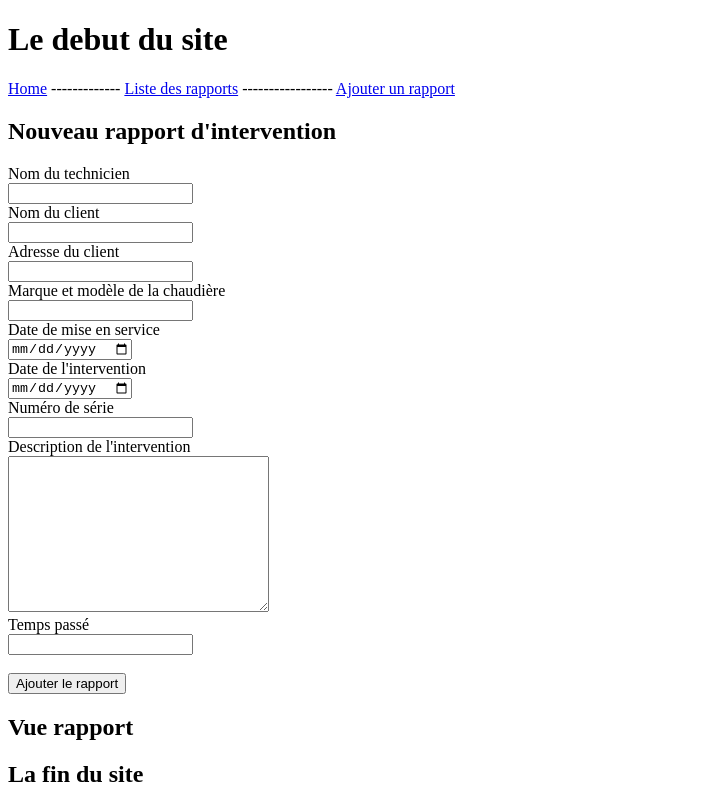
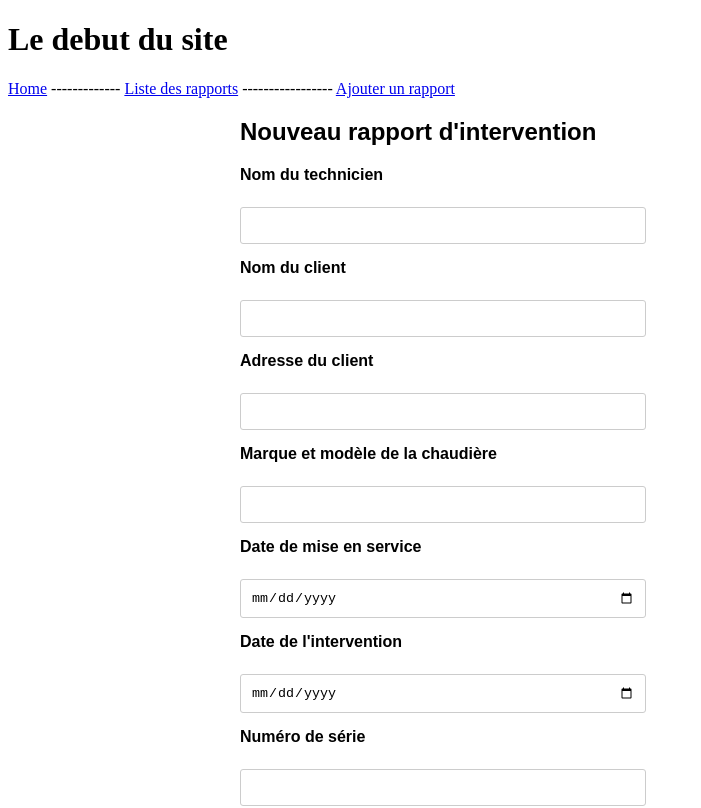
Before and after one commit to EduardoXav/Projet-Angular, an Angular app in the folder AnguRapport/: page /AddRapport in a window 1280 px wide. Shown: the top 808 px of the page, without its empty margins (0-701 px from the left). Built offline with nearby package versions, Linux system fonts and the light colour scheme.

Commit message:
Fin du développement du site et début SCSS

```diff
--- a/AnguRapport/src/app/app.module.ts
+++ b/AnguRapport/src/app/app.module.ts
@@ -10,6 +10,7 @@ import { NewRapportComponent } from './new-rapport/new-rapport.component';
 import { RapportComponent } from './rapport/rapport.component';
 import { ListRapportComponent } from './list-rapport/list-rapport.component';
 import { HomeComponent } from './home/home.component';
+import { HttpClientModule } from '@angular/common/http';
 
 @NgModule({
   declarations: [
@@ -23,6 +24,7 @@ import { HomeComponent } from './home/home.component';
   ],
   imports: [
     ReactiveFormsModule,
+    HttpClientModule,
     BrowserModule,
     AppRoutingModule
   ],
--- a/AnguRapport/src/app/home/home.component.ts
+++ b/AnguRapport/src/app/home/home.component.ts
@@ -11,6 +11,6 @@ export class HomeComponent {
   constructor(private router: Router) { }
 
   goToReleves() {
-    this.router.navigateByUrl('/rapports');
+    this.router.navigateByUrl('/releves');
   }
 }
--- a/AnguRapport/src/app/list-rapport/list-rapport.component.html
+++ b/AnguRapport/src/app/list-rapport/list-rapport.component.html
@@ -1,5 +1,5 @@
 <div class="list-rapport">
-    <ng-container *ngFor="let unRapport of listRapport">
+    <ng-container *ngFor="let unRapport of listRapport$ | async">
         <app-rapport [rapport]="unRapport"></app-rapport>
     </ng-container>
 </div>
--- a/AnguRapport/src/app/list-rapport/list-rapport.component.ts
+++ b/AnguRapport/src/app/list-rapport/list-rapport.component.ts
@@ -1,6 +1,7 @@
 import { Component, OnInit } from '@angular/core';
 import { RapportsService } from '../services/rapports.service';
 import { rapport } from '../models/rapport';
+import { Observable } from 'rxjs';
 
 @Component({
   selector: 'app-list-rapport',
@@ -9,12 +10,12 @@ import { rapport } from '../models/rapport';
 })
 export class ListRapportComponent implements OnInit{
 
-  listRapport!: rapport[];
+  listRapport$!: Observable<rapport[]>;
 
   constructor(private myRapportsService: RapportsService) { }
 
   ngOnInit(): void {
-    this.listRapport = this.myRapportsService.getRapports();
+    this.listRapport$ = this.myRapportsService.getAllRapports();
   }
 
 }
--- a/AnguRapport/src/app/new-rapport/new-rapport.component.html
+++ b/AnguRapport/src/app/new-rapport/new-rapport.component.html
@@ -41,7 +41,7 @@
                 <input type="number" name="tempsPasse" id="tempsPasse" formControlName="tempsPasse">
             </div>
             <br>
-            <button type="submit">Ajouter le rapport</button>
+            <button type="submit" (click)="onSubmitForm()">Ajouter le rapport</button>
         </form>
     </section>
     <section class="vueForm">
--- a/AnguRapport/src/app/new-rapport/new-rapport.component.scss
+++ b/AnguRapport/src/app/new-rapport/new-rapport.component.scss
@@ -0,0 +1,84 @@
+.formRapport {
+    display: flex;
+    flex-wrap: wrap;
+    justify-content: space-between;
+    margin: 0 auto;
+    max-width: 800px;
+    padding: 20px;
+    font-family: sans-serif;
+
+    section {
+        flex-basis: 48%;
+        margin-bottom: 30px;
+
+        h2 {
+            margin-top: 0;
+        }
+
+        label {
+            display: block;
+            margin-bottom: 5px;
+            font-weight: bold;
+        }
+
+        input,
+        textarea {
+            width: 100%;
+            padding: 10px;
+            border: 1px solid #ccc;
+            border-radius: 3px;
+            margin-bottom: 15px;
+        }
+
+        button[type="submit"] {
+            background-color: #4CAF50;
+            border: none;
+            color: white;
+            padding: 10px;
+            text-align: center;
+            text-decoration: none;
+            display: inline-block;
+            font-size: 16px;
+            border-radius: 3px;
+            cursor: pointer;
+            transition: all 0.3s ease-in-out;
+
+            &:hover {
+                background-color: #3e8e41;
+            }
+        }
+    }
+
+    .vueForm {
+        flex-basis: 100%;
+
+        h2 {
+            margin-top: 0;
+        }
+
+        h3 {
+            text-transform: uppercase;
+            font-size: 1.5rem;
+            margin-top: 0;
+        }
+
+        p {
+            margin: 0;
+        }
+    }
+}
+
+.formRapport {
+    display: flex;
+    justify-content: space-between;
+    align-items: flex-start;
+
+    .subForm {
+        width: 45%;
+        margin-right: 5%;
+    }
+
+    .vueForm {
+        width: 50%;
+    }
+}
--- a/AnguRapport/src/app/new-rapport/new-rapport.component.ts
+++ b/AnguRapport/src/app/new-rapport/new-rapport.component.ts
@@ -2,7 +2,9 @@ import { Component, OnInit } from '@angular/core';
 import { FormGroup, Validators } from '@angular/forms';
 import { FormBuilder } from '@angular/forms';
 import { rapport } from '../models/rapport';
-import { Observable, map, pipe } from 'rxjs';
+import { Observable, map, pipe, tap } from 'rxjs';
+import { RapportsService } from '../services/rapports.service';
+import { Router } from '@angular/router';
 
 
 @Component({
@@ -15,14 +17,14 @@ export class NewRapportComponent implements OnInit {
 
   formulaire!: FormGroup;
 
-  constructor(private formBuilder: FormBuilder) { }
+  constructor(private formBuilder: FormBuilder, private rapportService:RapportsService, private router: Router) { }
 
   ngOnInit(): void {
 
     this.formulaire = this.formBuilder.group({
-      nomTechnicien: [null,[Validators.required, Validators.minLength(3)]],
-      nomClient: [null,[Validators.required, Validators.minLength(3)]],
-      adresseClient: [null,[Validators.required, Validators.minLength(3)]],
+      nomTechnicien: [null, [Validators.required, Validators.minLength(3)]],
+      nomClient: [null, [Validators.required, Validators.minLength(3)]],
+      adresseClient: [null, [Validators.required, Validators.minLength(3)]],
       marqueModeleChaudiere: [null, [Validators.required, Validators.minLength(3)]],
       dateMiseEnService: [null, [Validators.required, Validators.minLength(3)]],
       dateIntervention: [null, [Validators.required, Validators.minLength(3)]],
@@ -30,7 +32,7 @@ export class NewRapportComponent implements OnInit {
       descriptionIntervention: [null, [Validators.required, Validators.minLength(3)]],
       tempsPasse: [null, [Validators.required, Validators.minLength(1)]]
     }
-    ,{updateOn: 'blur'});
+      , { updateOn: 'blur' });
 
     this.currentRapport$ = this.formulaire.valueChanges.pipe(map(formValue => (
       {
@@ -48,4 +50,22 @@ export class NewRapportComponent implements OnInit {
     )));
   }
 
+  onSubmitForm() {
+    let newRapport: rapport = {
+      id: 0,
+      nomTechnicien: this.formulaire.get('nomTechnicien')?.value,
+      nomClient: this.formulaire.get('nomClient')?.value,
+      adresseClient: this.formulaire.get('adresseClient')?.value,
+      marqueModeleChaudiere: this.formulaire.get('marqueModeleChaudiere')?.value,
+      dateMiseEnService: this.formulaire.get('dateMiseEnService')?.value,
+      dateIntervention: this.formulaire.get('dateIntervention')?.value,
+      numeroSerie: this.formulaire.get('numeroSerie')?.value,
+      descriptionIntervention: this.formulaire.get('descriptionIntervention')?.value,
+      tempsPasse: this.formulaire.get('tempsPasse')?.value
+    };
+
+    this.rapportService.addRapport(newRapport).pipe(
+      tap(() => this.router.navigateByUrl('/releves'))
+    ).subscribe();
+  }
 }
--- a/AnguRapport/src/app/rapport/rapport.component.scss
+++ b/AnguRapport/src/app/rapport/rapport.component.scss
@@ -0,0 +1,44 @@
+.rapport-card {
+    background-color: #f2f2f2;
+    border: 1px solid #ccc;
+    border-radius: 5px;
+    padding: 20px;
+    margin-bottom: 20px;
+
+    h3 {
+        font-size: 24px;
+        margin-top: 0;
+        text-transform: uppercase;
+    }
+
+    p {
+        font-size: 18px;
+        margin-bottom: 10px;
+
+        &:last-child {
+            margin-bottom: 0;
+        }
+    }
+
+    a.button {
+        display: inline-block;
+        background-color: #007bff;
+        color: #fff;
+        border-radius: 5px;
+        padding: 10px 20px;
+        text-decoration: none;
+        transition: background-color 0.3s;
+
+        &:hover {
+            background-color: #0062cc;
+        }
+
+        button {
+            border: none;
+            background-color: transparent;
+            color: #fff;
+            font-size: 18px;
+            cursor: pointer;
+        }
+    }
+}
--- a/AnguRapport/src/app/rapport/rapport.component.ts
+++ b/AnguRapport/src/app/rapport/rapport.component.ts
@@ -18,7 +18,7 @@ export class RapportComponent implements OnInit{
   ngOnInit(): void {
     const idrapport = this.route.snapshot.params['id'];
     if(idrapport !== undefined){
-      this.theRapport = this.rapportService.getRapportsById(+idrapport);
+      this.rapportService.getRapportsById(+idrapport).subscribe(rapport => this.theRapport = rapport);
     }else{
       this.theRapport = this.rapport;
     }
```
Also changed, not shown: AnguRapport/src/app/services/rapports.service.ts (+20 -47 lines), 1 other file (tests, documents, lock files or other folders).
